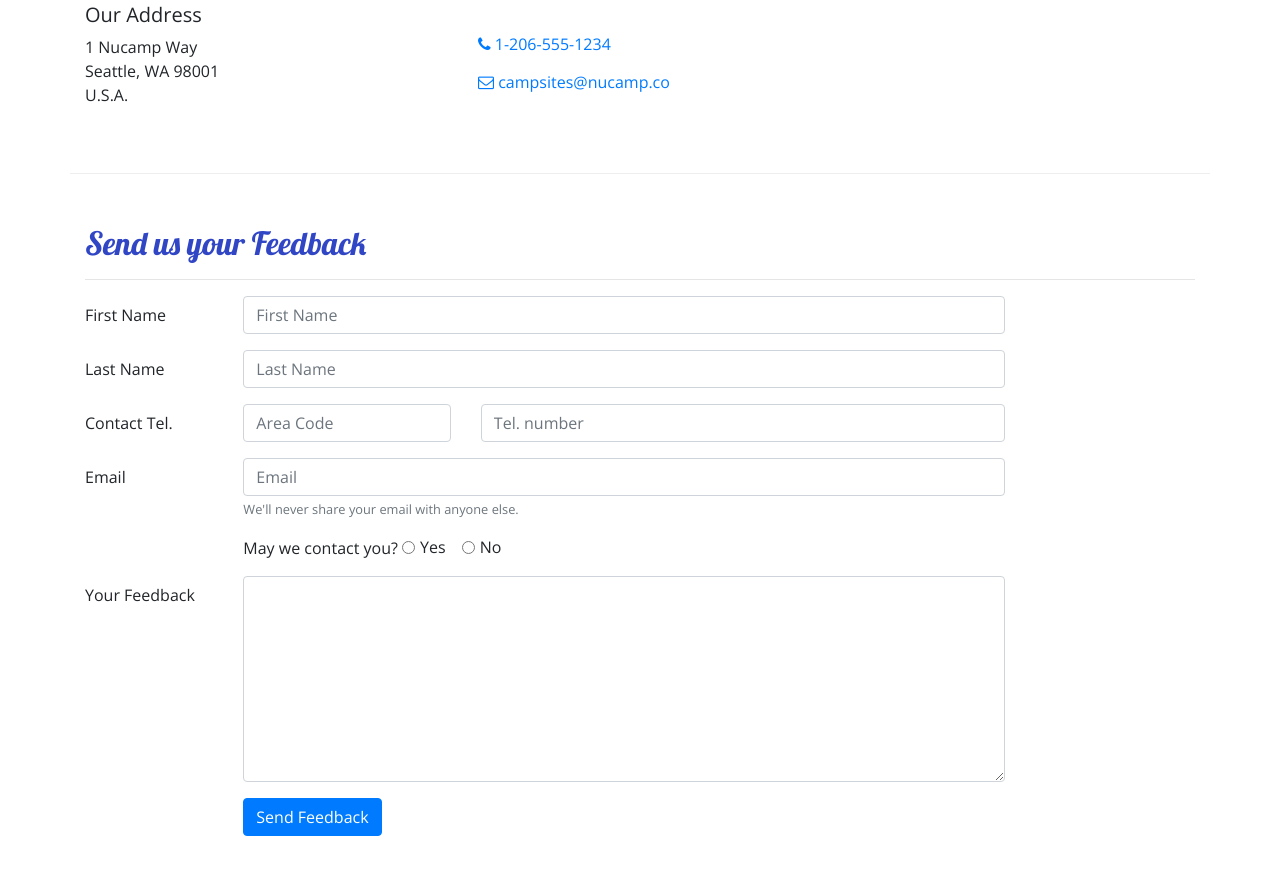
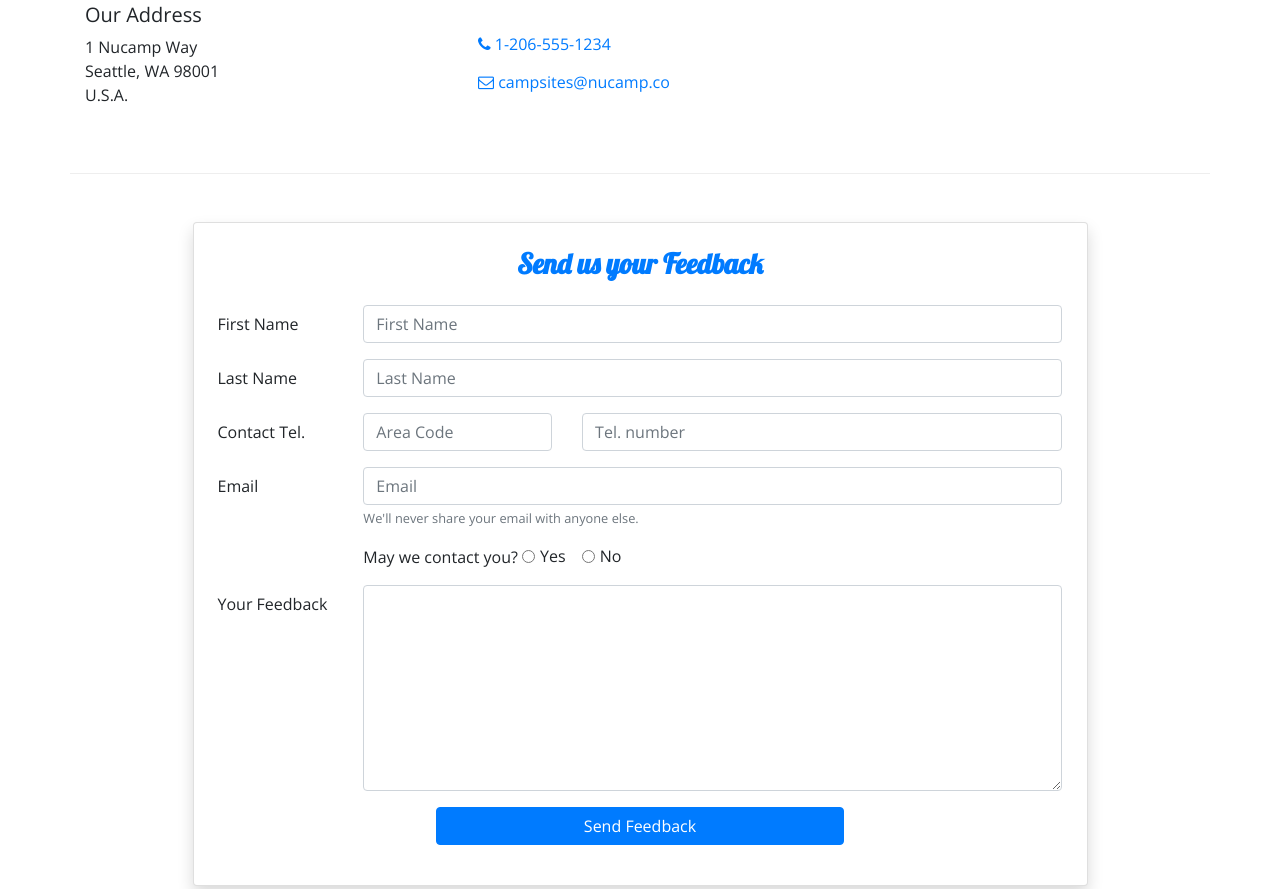
Before and after one commit to quachan888/nucampsite, a website: page contactus.html in a window 1280 px wide. Shown: the part 402-1291 px from the top of the page. Drawn offline with nearby package versions, Linux system fonts and the light colour scheme.

Commit message:
add contact.html from MacOS

```diff
--- a/contactus.html
+++ b/contactus.html
@@ -82,12 +82,16 @@
 
         </div>
 
-        <div class="row row-content">
-            <div class="col-12">
-                <h2>Send us your Feedback</h2>
-                <hr />
-            </div>
-            <div class="col-md-10">
+
+        <section class="bg-white h-100">
+            <div class="container py-5">
+                <div class="row">
+                    <div class="col-md-10 mx-auto">
+                        <div class="card rounded shadow p-3 p-md-4">
+                            <h3 class="text-center font-weight-bold text-primary mb-4">
+                                Send us your Feedback
+                            </h3>
+
                             <form>
                                 <div class="form-group row">
                                     <label for="firstName" class="col-md-2 col-form-label">First Name</label>
@@ -142,8 +146,8 @@
                                     </div>
                                 </div>
                                 <div class="form-group row">
-                        <div class="offset-md-2 col-md-10">
-                            <button class="btn btn-primary" type="submit">Send Feedback</button>
+                                    <div class="col-md-6 mx-auto">
+                                        <button class="btn btn-primary btn-block" type="submit">Send Feedback</button>
                                     </div>
 
                                 </div>
@@ -151,6 +155,9 @@
 
                         </div>
                     </div>
+                </div>
+            </div>
+        </section>
 
     </div>
 
```
Lines whose indentation alone changed are shown as unchanged.
